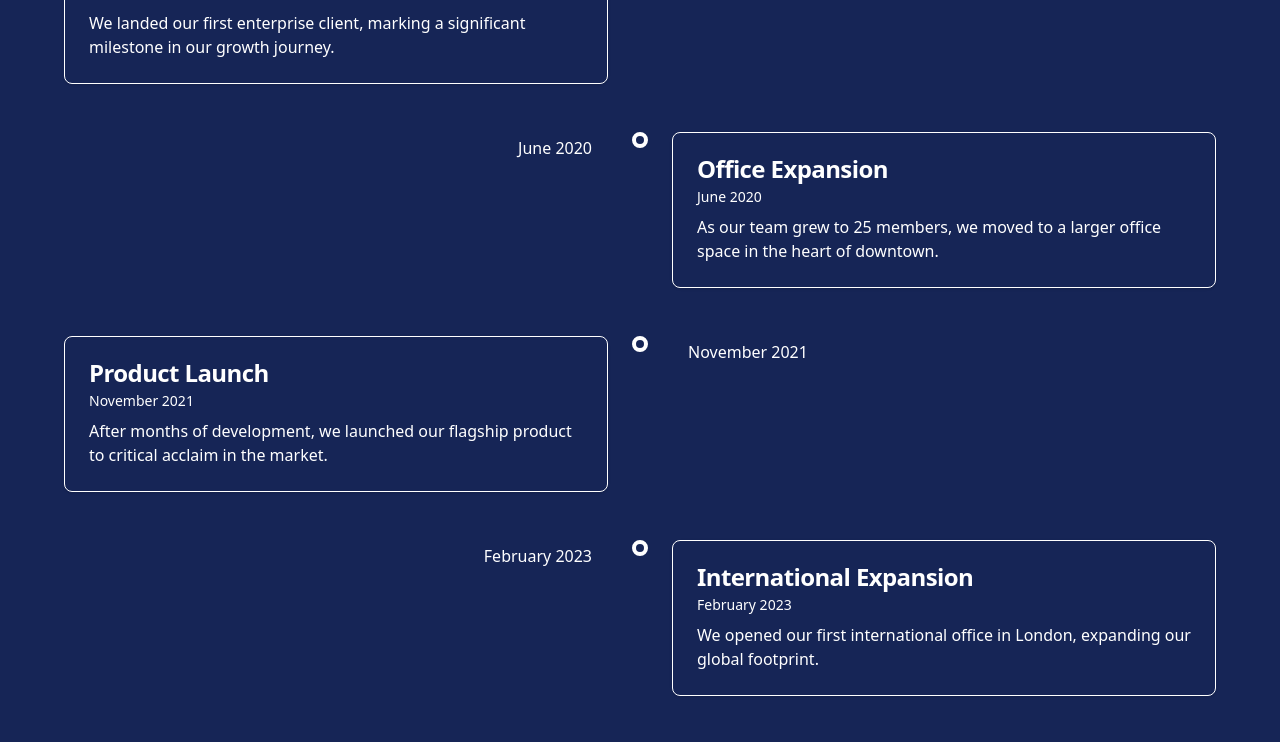
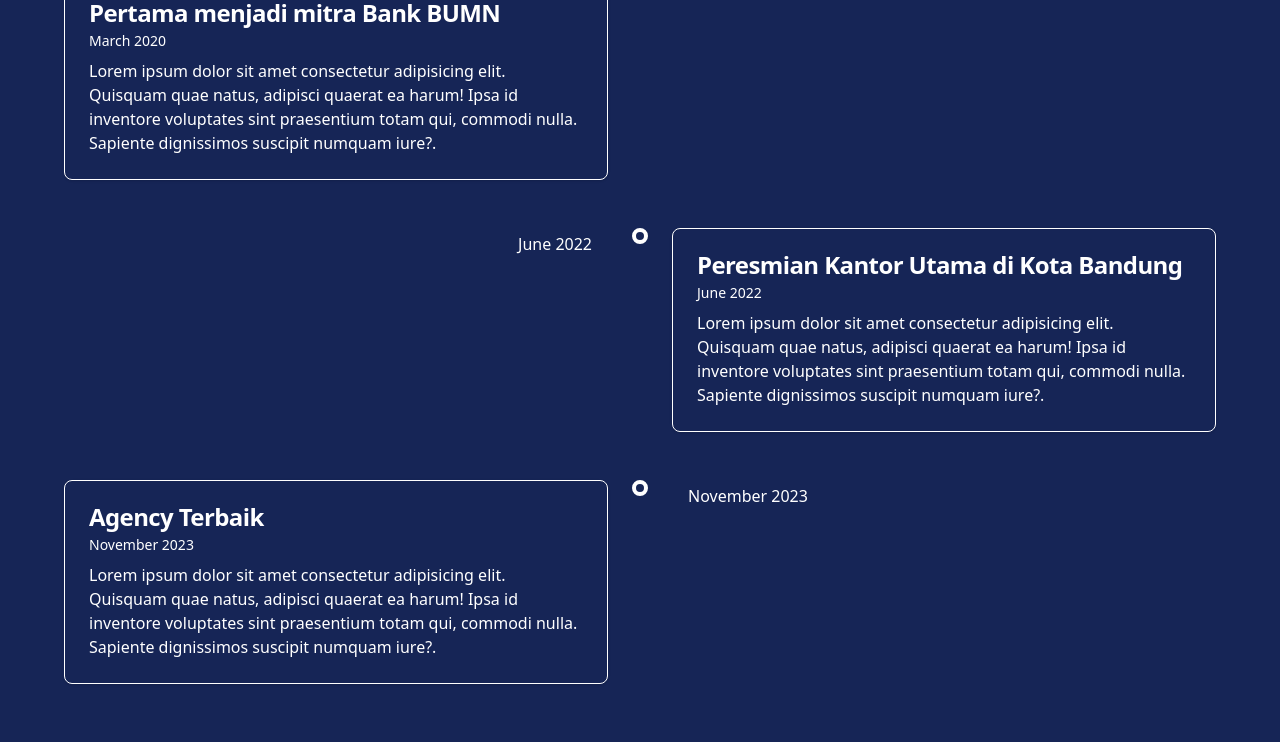
Before and after one commit to TomiRenaldi/mtp, a React (Vite) app: page / in a window 1280 px wide. Shown: the part 1400-2142 px from the top of the page. Built offline with nearby package versions, Linux system fonts and the light colour scheme.

Commit message:
:sparkles: Menambahkan & memperbaharui Timeline

```diff
--- a/src/components/Timeline.jsx
+++ b/src/components/Timeline.jsx
@@ -1,5 +1,3 @@
-"use client"
-
 import { useState } from "react"
 import { motion } from "framer-motion"
 import { cn } from "../lib/utils"
--- a/src/components/section/AboutSection.jsx
+++ b/src/components/section/AboutSection.jsx
@@ -5,50 +5,34 @@ import { Timeline } from "../Timeline";
 const events = [
   {
     id: 1,
-    title: "Company Founded",
+    title: "Perusahaan di dirikan",
     date: "January 2018",
     description:
-      "Our journey began in a small garage with just three team members and a vision to change the industry.",
+      "Lorem ipsum dolor sit amet consectetur adipisicing elit. Quisquam quae natus, adipisci quaerat ea harum! Ipsa id inventore voluptates sint praesentium totam qui, commodi nulla. Sapiente dignissimos suscipit numquam iure?",
     image: "/placeholder.svg?height=200&width=300",
   },
   {
     id: 2,
-    title: "First Major Client",
-    date: "March 2019",
+    title: "Pertama menjadi mitra Bank BUMN",
+    date: "March 2020",
     description:
-      "We landed our first enterprise client, marking a significant milestone in our growth journey.",
+      "Lorem ipsum dolor sit amet consectetur adipisicing elit. Quisquam quae natus, adipisci quaerat ea harum! Ipsa id inventore voluptates sint praesentium totam qui, commodi nulla. Sapiente dignissimos suscipit numquam iure?.",
     image: "/placeholder.svg?height=200&width=300",
   },
   {
     id: 3,
-    title: "Office Expansion",
-    date: "June 2020",
+    title: "Peresmian Kantor Utama di Kota Bandung",
+    date: "June 2022",
     description:
-      "As our team grew to 25 members, we moved to a larger office space in the heart of downtown.",
+      "Lorem ipsum dolor sit amet consectetur adipisicing elit. Quisquam quae natus, adipisci quaerat ea harum! Ipsa id inventore voluptates sint praesentium totam qui, commodi nulla. Sapiente dignissimos suscipit numquam iure?.",
     image: "/placeholder.svg?height=200&width=300",
   },
   {
     id: 4,
-    title: "Product Launch",
-    date: "November 2021",
+    title: "Agency Terbaik",
+    date: "November 2023",
     description:
-      "After months of development, we launched our flagship product to critical acclaim in the market.",
-    image: "/placeholder.svg?height=200&width=300",
-  },
-  {
-    id: 5,
-    title: "International Expansion",
-    date: "February 2023",
-    description:
-      "We opened our first international office in London, expanding our global footprint.",
-    image: "/placeholder.svg?height=200&width=300",
-  },
-  {
-    id: 6,
-    title: "Industry Award",
-    date: "October 2024",
-    description:
-      "Our team was honored with the prestigious Industry Innovation Award for our contributions to the field.",
+      "Lorem ipsum dolor sit amet consectetur adipisicing elit. Quisquam quae natus, adipisci quaerat ea harum! Ipsa id inventore voluptates sint praesentium totam qui, commodi nulla. Sapiente dignissimos suscipit numquam iure?.",
     image: "/placeholder.svg?height=200&width=300",
   },
 ];
```
